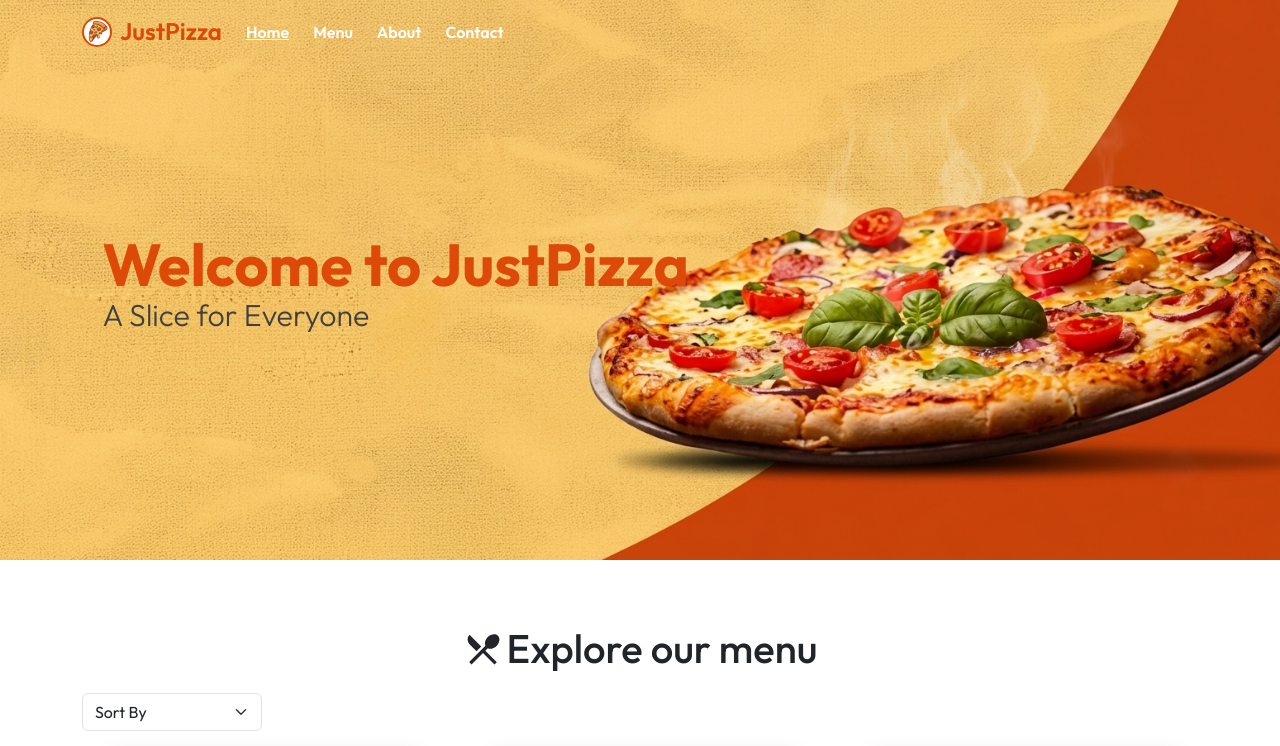
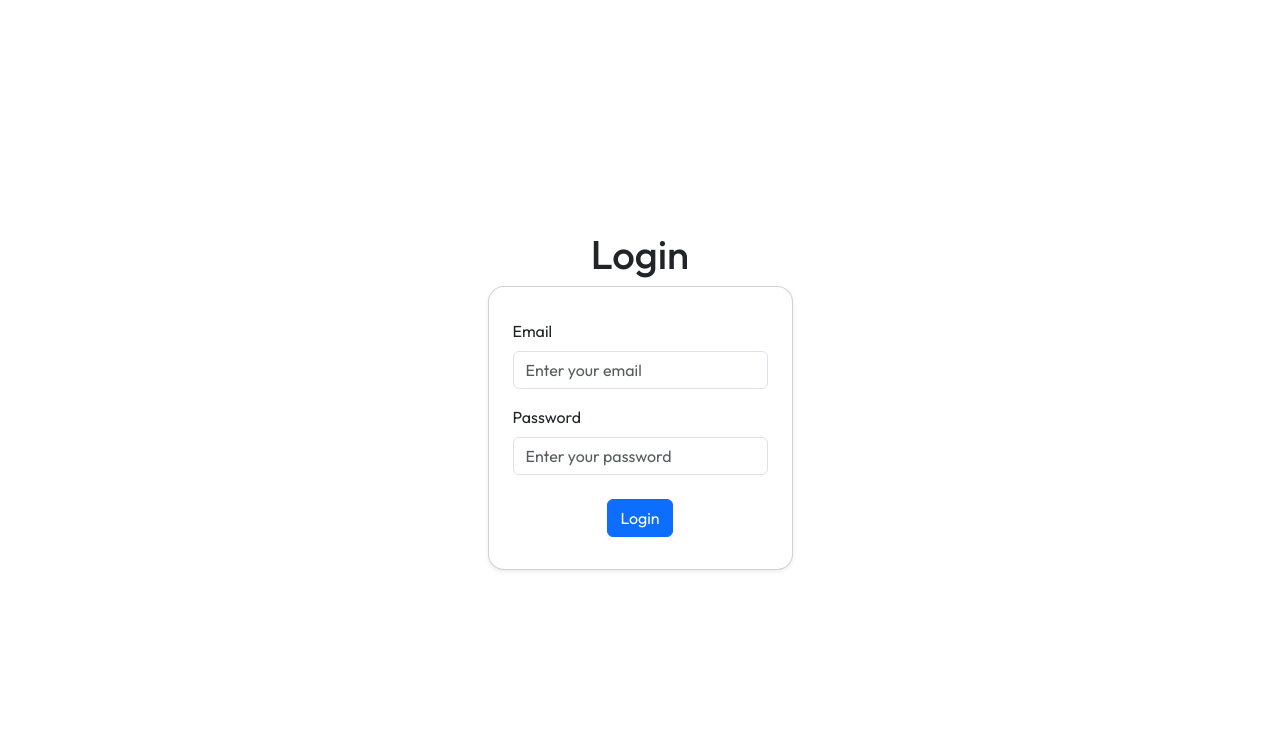
Before and after one commit to vaibhav-velhal/just-pizza-react, a React (Vite) app: page / in a window 1280 px wide. Shown: the top 746 px of the page. Built offline with nearby package versions, Linux system fonts and the light colour scheme.

Commit message:
login page implemented

```diff
--- a/src/App.jsx
+++ b/src/App.jsx
@@ -1,4 +1,5 @@
 import { Routes, Route } from "react-router-dom";
+import Login from './pages/Login/Login';
 import Home from './pages/Home/Home'
 
 function App() {
@@ -6,7 +7,8 @@ function App() {
   return (
     <>
       <Routes>
-        <Route path="/" element={<Home />} />
+        <Route path="/" element={<Login />} />
+        <Route path="/home" element={<Home />} />
       </Routes>
     </>
   )
--- /dev/null
+++ b/src/pages/Login/Login.jsx
@@ -0,0 +1,67 @@
+import { useState } from "react";
+import { useNavigate } from "react-router-dom";
+
+
+function Login() {
+
+    const [email, setEmail] = useState("");
+    const [password, setPassword] = useState("");
+    const navigate = useNavigate();
+
+    return(
+        <main className="h-100">
+            <div className="login-page h-100 d-flex justify-content-center align-items-center">
+                <div>
+                    <h1 className="text-center">Login</h1>
+                    <form
+                        action="#"
+                        // onSubmit={handleLogin}
+                    >
+                        <div className="card px-2 py-3 shadow-sm rounded-4">
+                            <div className="card-body">
+                                <div className="mb-3">
+                                    <label htmlFor="email" className="form-label">
+                                        Email
+                                    </label>
+                                    <input
+                                        id="email"
+                                        type="email"
+                                        name="email"
+                                        className="form-control"
+                                        value={email}
+                                        onChange={(e) => setEmail(e.target.value)}
+                                        placeholder="Enter your email"
+                                        required
+                                    />
+                                </div>
+
+                                <div className="mb-4">
+                                    <label htmlFor="password" className="form-label">
+                                        Password
+                                    </label>
+                                    <input
+                                        id="password"
+                                        type="password"
+                                        name="password"
+                                        className="form-control"
+                                        value={password}
+                                        onChange={(e) => setPassword(e.target.value)}
+                                        placeholder="Enter your password"
+                                        required
+                                    />
+                                </div>
+                                <div className="login-button text-center">
+                                    <button className="btn btn-primary" type="submit">
+                                        Login
+                                    </button>
+                                </div>
+                            </div>
+                        </div>
+                    </form>
+                </div>
+            </div>
+        </main>
+    )
+}
+
+export default Login;
```
